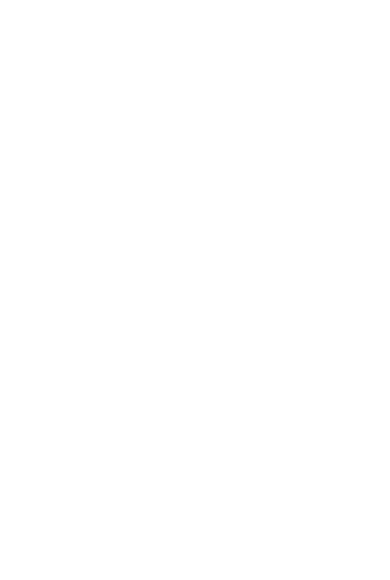
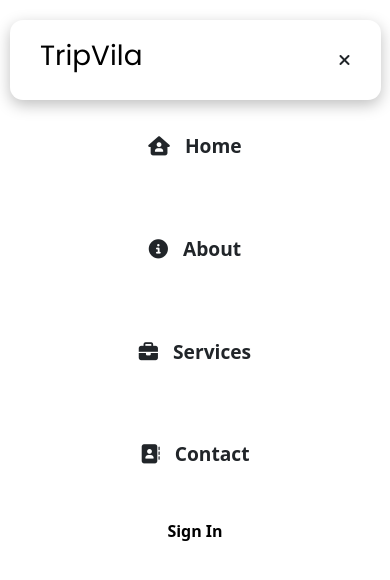
Before and after one commit to iamvirul/traval, a React (Create React App) app: page / in a window 390 px wide. Shown: the top 580 px of the page. Built offline with nearby package versions, Linux system fonts and the light colour scheme.

Commit message:
css changes and media query

```diff
--- a/public/index.html
+++ b/public/index.html
@@ -10,34 +10,12 @@
       content="Web site created using create-react-app"
     />
     <link rel="apple-touch-icon" href="%PUBLIC_URL%/logo192.png" />
-    <!--
-      manifest.json provides metadata used when your web app is installed on a
-      user's mobile device or desktop. See https://developers.google.com/web/fundamentals/web-app-manifest/
-    -->
     <link rel="manifest" href="%PUBLIC_URL%/manifest.json" />
-    <!--
-      Notice the use of %PUBLIC_URL% in the tags above.
-      It will be replaced with the URL of the `public` folder during the build.
-      Only files inside the `public` folder can be referenced from the HTML.
-
-      Unlike "/favicon.ico" or "favicon.ico", "%PUBLIC_URL%/favicon.ico" will
-      work correctly both with client-side routing and a non-root public URL.
-      Learn how to configure a non-root public URL by running `npm run build`.
-    -->
-    <title>React App</title>
+    <link rel="stylesheet" href="https://cdnjs.cloudflare.com/ajax/libs/font-awesome/6.4.0/css/all.min.css" integrity="sha512-iecdLmaskl7CVkqkXNQ/ZH/XLlvWZOJyj7Yy7tcenmpD1ypASozpmT/E0iPtmFIB46ZmdtAc9eNBvH0H/ZpiBw==" crossorigin="anonymous" referrerpolicy="no-referrer" />
+    <title>TripVila</title>
   </head>
   <body>
     <noscript>You need to enable JavaScript to run this app.</noscript>
     <div id="root"></div>
-    <!--
-      This HTML file is a template.
-      If you open it directly in the browser, you will see an empty page.
-
-      You can add webfonts, meta tags, or analytics to this file.
-      The build step will place the bundled scripts into the <body> tag.
-
-      To begin the development, run `npm start` or `yarn start`.
-      To create a production bundle, use `npm run build` or `yarn build`.
-    -->
   </body>
 </html>
--- a/src/App.css
+++ b/src/App.css
@@ -1,38 +1,9 @@
+@import url('https://fonts.googleapis.com/css2?family=Poppins:ital,wght@0,100;0,400;0,700;1,100&family=Source+Sans+Pro:wght@600&display=swap');
+*{
+  margin: 0;
+  top: 0;
+}
 .App {
+  font-family: 'Poppins', sans-serif;
   text-align: center;
 }
-
-.App-logo {
-  height: 40vmin;
-  pointer-events: none;
-}
-
-@media (prefers-reduced-motion: no-preference) {
-  .App-logo {
-    animation: App-logo-spin infinite 20s linear;
-  }
-}
-
-.App-header {
-  background-color: #282c34;
-  min-height: 100vh;
-  display: flex;
-  flex-direction: column;
-  align-items: center;
-  justify-content: center;
-  font-size: calc(10px + 2vmin);
-  color: white;
-}
-
-.App-link {
-  color: #61dafb;
-}
-
-@keyframes App-logo-spin {
-  from {
-    transform: rotate(0deg);
-  }
-  to {
-    transform: rotate(360deg);
-  }
-}
--- a/src/App.js
+++ b/src/App.js
@@ -1,6 +1,6 @@
-import "bootstrap/dist/css/bootstrap.min.css";
 import { Route, Routes, useLocation } from "react-router-dom";
 import Home from "./pages/Home";
+
 
 function App() {
   const location = useLocation();
--- /dev/null
+++ b/src/components/Nav.js
@@ -0,0 +1,42 @@
+import { useState } from "react";
+import "../components/Navbar.css";
+
+function Navbar() {
+    var [click, setClick] = useState(false);
+    function handleClick() {
+        click = false ? setClick(true) : setClick(false);
+      }
+  return (
+    <nav className="navbarItems">
+      <h1 className="navbar-logo">TripVila</h1>
+      <div className="menu-icons">
+        <i onClick={handleClick} className={click = !false ? "fas fa-times":"fas fa-bars"}></i>
+      </div>
+      <ul className="nav-menu">
+        <li>
+          <a className="nav-link" href="/">
+            <i class="fa-solid fa-house-user"></i> Home
+          </a>
+        </li>
+        <li>
+          <a className="nav-link" href="/about">
+            <i class="fa-solid fa-circle-info"></i> About
+          </a>
+        </li>
+        <li>
+          <a className="nav-link" href="/service">
+            <i class="fa-solid fa-briefcase"></i> Services
+          </a>
+        </li>
+        <li>
+          <a className="nav-link" href="/contact">
+            <i class="fa-solid fa-address-book"></i> Contact
+          </a>
+        </li>
+        <button className=""value={click} >Sign In</button>
+      </ul>
+    </nav>
+  );
+}
+
+export default Navbar;
--- /dev/null
+++ b/src/components/Navbar.css
@@ -0,0 +1,108 @@
+@import url('https://fonts.googleapis.com/css2?family=Poppins:ital,wght@0,100;0,400;0,700;1,100&family=Source+Sans+Pro:wght@600&display=swap');
+
+.navbarItems {
+    margin-block-start: 20px;
+    margin-left:20px ;
+    display: flex;
+    justify-content: space-between;
+    align-items: center;
+    padding: 0 30px;
+    box-shadow: 0 5px 15px 0 rgba(0, 0, 0, 0.25);
+    width: 95%;
+    height: 80px;
+    border-radius: 13px;
+}
+
+.navbar-logo {
+    color: black;
+    font-family: 'Poppins', sans-serif;
+    cursor: pointer;
+}
+
+.nav-menu {
+    display: grid;
+    grid-template-columns: repeat(6, auto);
+    grid-gap: 10px;
+    list-style: none;
+    align-items: center;
+}
+
+.nav-link {
+    text-decoration: none;
+    font-size: 1.2 rem;
+    font-weight: 600;
+    padding: 0.7rem 1rem;
+    white-space: nowrap;
+}
+
+.nav-link i {
+    padding-right: 10px;
+
+}
+
+.nav-link:hover {
+    background-color: #01959a;
+    color: white;
+    border-radius: 4px;
+    transition: all 0.2s ease-in-out;
+}
+
+button {
+    padding: 0.5rem 1rem;
+    white-space: nowrap;
+    border-radius: 0.3rem;
+    font-size: 1rem;
+    font-weight: 700;
+    border: none;
+    transition: 0.3s ease-in-out;
+}
+
+button:hover {
+    background-color: black;
+    color: white;
+}
+.menu-icons{
+    display: none;
+}
+
+@media screen and (max-width:850px) {
+    .navbarItems{
+    margin-left:10px ;
+        z-index: 99;
+    }
+    .nav-menu {
+        margin-top: 20px;
+        display: flex;
+        flex-direction: column;
+        justify-content: flex-start;
+        background-color: #fff;
+        position: absolute;
+        width: 100%;
+        height: auto;
+        top: 0;
+        left: 0;
+        opacity: 1;
+        /* align-items: stretch; */
+        padding: 80px 0 30px 0;
+        list-style: none;
+        z-index: -1;
+    }
+.nav-link{
+    display: block;
+    width: 100%;
+    font-size: 1.2rem;
+    padding: 2rem;
+}
+.nav-link:hover{
+    border-radius: 20px;
+    background-color: #01959a;
+    transition: none;
+}
+button{
+    background-color: #00000000;
+    width: 70%;
+}
+.menu-icons{
+    display: block;
+}
+}
--- a/src/pages/Home.js
+++ b/src/pages/Home.js
@@ -1,10 +1,11 @@
 import "bootstrap/dist/css/bootstrap.min.css";
+import Navbar from "../components/Nav";
+
+
 
 function Home (){
     return(
-        <div>
-
-        </div>
+        <Navbar/>
 
     );
 }
```
